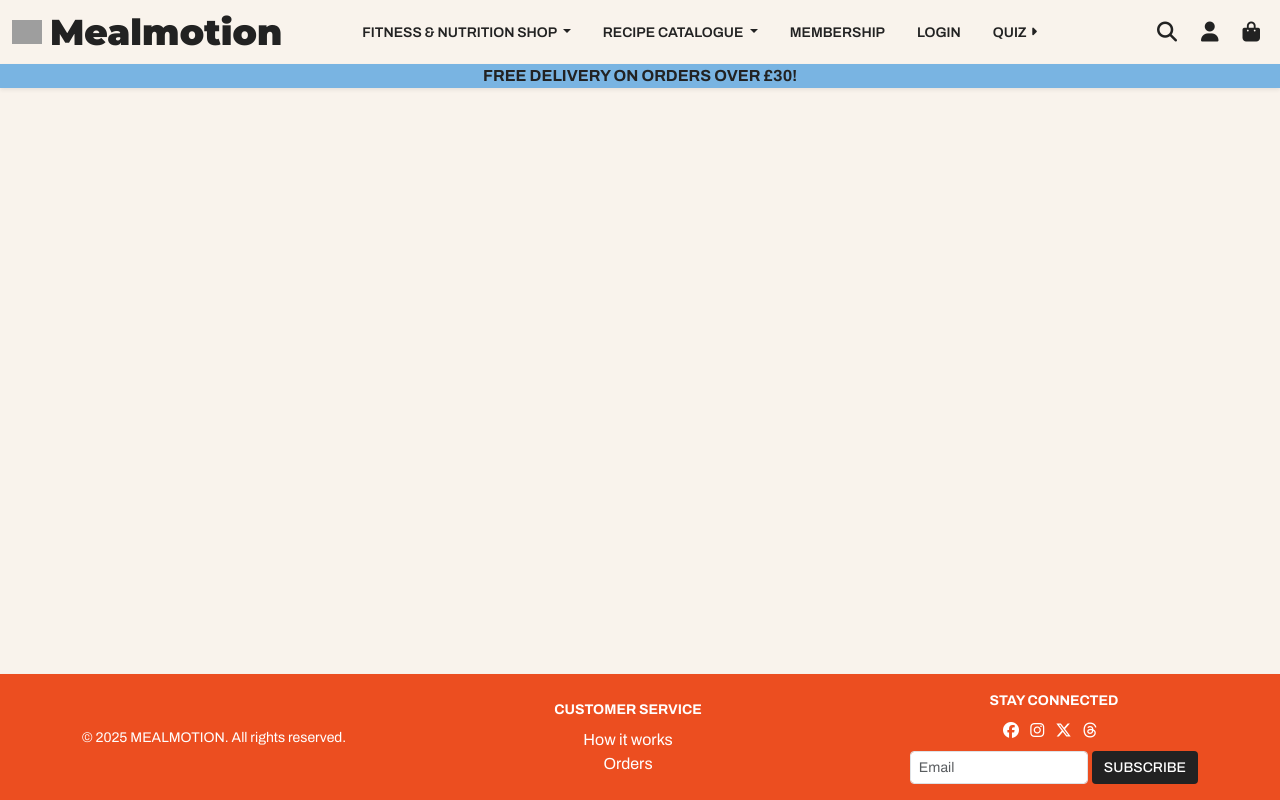
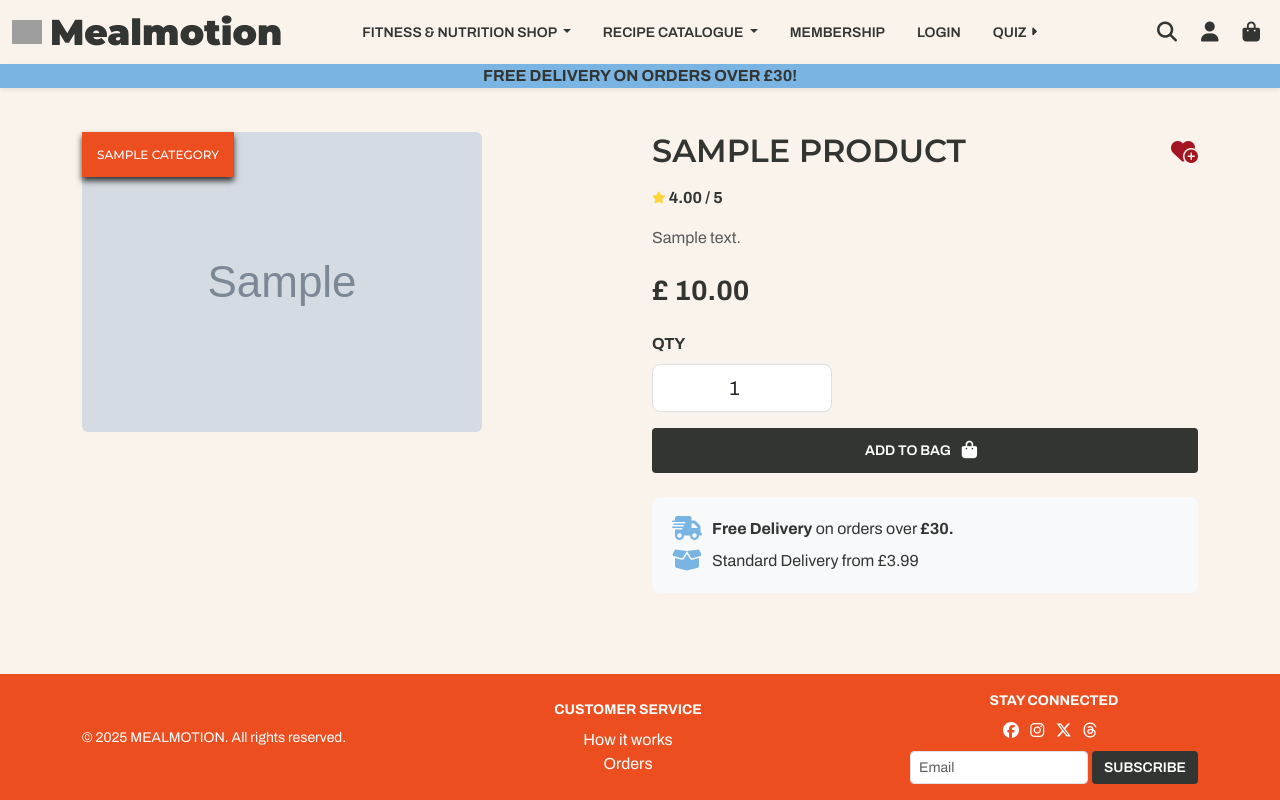
Before and after one commit to AugustinaGonja/mealmotion, a Django app: page /products/1 in a window 1280 px wide. Run offline with Django 5.2, Linux system fonts and the light colour scheme; tables that the repository leaves empty hold one stand-in row (values such as "Sample post"); grey boxes marked "Sample" are stand-in pictures; some libraries are stand-ins or nearby versions; grey boxes are pictures that could not be loaded.

Commit message:
Added content and styles to product details template.

```diff
--- a/products/templates/products/product_details.html
+++ b/products/templates/products/product_details.html
@@ -3,5 +3,56 @@
 
 {% block content %}
 
+<div class="container my-5">
+    <div class="row">
+        <div class="col-md-6 mb-4 position-relative">
+            <div class="category-badge">
+                {{ product.category.friendly_name }}
+            </div>
 
+            <img src="{{ product.image_url }}" class="img-fluid rounded" alt="{{ product.name }}">
+        </div>
+
+        <!-- Product Details -->
+        <div class="col-md-6">
+            <div class="product-header mb-3">
+                <h1 class="mb-0">{{ product.name }}</h1>
+                <i class="fa-solid fa-heart-circle-plus fa-xl"></i>
+            </div>
+            <div class="d-flex align-items-center mb-3">
+                <strong class="me-2">
+                    <i class="fa-solid fa-star fa-xs" style="color: #FFD43B;"></i>
+                    {{ product.rating }} / 5
+                </strong>
+            </div>
+
+            <p class="mb-4 fs-6 text-muted">{{ product.description }}</p>
+
+            <h3 class="fw-bold mb-4">£ {{ product.price }}</h3>
+
+            <!-- QTY Selector -->
+            <div class="mb-3">
+                <label class="form-label"><strong>QTY</strong></label>
+                <input type="number" class="form-control form-control-lg text-center" value="1" min="1"
+                    style="max-width: 180px;">
+            </div>
+
+            <button class="btn btn-primary btn-lg w-100 rounded-1 fn-shop mb-4">Add to Bag
+                <i class="fa-solid fa-bag-shopping fa-lg text-center mx-2"></i>
+            </button>
+
+            <!-- Delivery Info -->
+            <div class="delivery-box">
+                <div class="delivery-item">
+                    <i class="fa-solid fa-truck-fast fa-xl"></i>
+                    <span><strong>Free Delivery</strong> on orders over <strong>£30.</strong></span>
+                </div>
+                <div class="delivery-item mb-0">
+                    <i class="fa-solid fa-box-open fa-xl"></i>
+                    <span>Standard Delivery from £3.99</span>
+                </div>
+            </div>
+        </div>
+    </div>
+</div>
 {% endblock %}
--- a/static/css/base.css
+++ b/static/css/base.css
@@ -5,7 +5,7 @@
 body {
     font-family: 'Archivo', sans-serif;
     background-color: #f9f3ec;
-    color: #222;
+    color: #333533;
     display: flex;
     flex-direction: column;
     min-height: 100vh;
@@ -46,7 +46,7 @@ p.subtitle {
     font-family: 'Montserrat', sans-serif;
     font-weight: 900;
     font-size: 36px;
-    color: #222 !important;
+    color: #333533 !important;
 }
 
 #nav-banner {
@@ -60,7 +60,7 @@ p.subtitle {
 }
 
 .nav-link {
-    color: #222 !important;
+    color: #333533 !important;
     font-weight: 600;
     font-size: 14px;
     text-transform: uppercase;
@@ -73,17 +73,19 @@ p.subtitle {
 
 /* Buttons */
 .fn-shop, .form-btn {
-    background-color: #222 !important;
+    background-color: #333533 !important;
     color: #ffffff;
     border: none;
-    font-weight: 500;
+    font-weight: 600;
     font-size: 14px;
+    text-transform: uppercase;
     cursor: pointer;
-    transition: background-color 0.3s;
 }
 
 .fn-shop:hover, .form-btn:hover {
-    background-color: #444 !important;
+    background-color: #ffffff !important;
+    color: #333533;
+    border: 1px solid #333533;
 }
 
 .fn-shop {
@@ -122,11 +124,57 @@ p.subtitle {
     color:#ec4e20
 }
 
+.dropdown-heading {
+    font-family: 'Montserrat', sans-serif;
+    font-weight: 300;
+    font-size: 18px;
+    text-transform: uppercase;
+}
+
 /* Products */
 .product-image {
     width: 100%;
-    height: 350px;;
-    object-fit:fill;
+    height: 350px;
+    object-fit:cover;
+}
+
+.category-badge {
+    position: absolute;
+    background: #ec4e20;
+    color: white;
+    padding: 15px;
+    font: 12px 'Montserrat', sans-serif;
+    font-weight: 500;
+    text-transform: uppercase;
+    box-shadow: 0 4px 6px #333533;
+}
+
+.delivery-box {
+    background: #f8f9fa;
+    padding: 20px;
+    border-radius: 8px;
+}
+
+.delivery-item {
+    display: flex;
+    align-items: center;
+    margin-bottom: 8px;
+}
+
+.delivery-item i {
+    margin-right: 10px;
+    color: #79b4e2;
+}
+
+.product-header {
+    display: flex;
+    justify-content: space-between;
+    align-items: center;
+}
+
+.product-header i {
+    cursor: pointer;
+    color: #a31621;
 }
 
 /* Media Queries */
@@ -140,10 +188,10 @@ p.subtitle {
         padding: 1rem;
         z-index: 1050;
     }
-
-    .dropdown-menu {
-        border: none;
-    }
+    .dropdown-nav-mobile {
+    border: none;
+    box-shadow: none;
+}
 }
 
 @media (max-width: 600px) {
@@ -153,4 +201,8 @@ p.subtitle {
     .navbar-nav {
         gap: 0.5rem;
     }
+    .product-image {
+    height: fit-content;
+    object-fit:contain;
 }
+}
--- a/templates/includes/navbar.html
+++ b/templates/includes/navbar.html
@@ -22,15 +22,15 @@
             aria-expanded="false">
             Fitness & Nutrition Shop
           </a>
-          <ul class="dropdown-menu" aria-labelledby="shopDropdown">
+          <ul class="dropdown-menu dropdown-nav-mobile" aria-labelledby="shopDropdown">
             <li><a class="dropdown-item" href="{% url 'products' %}">All Products</a></li>
             <li>
               <hr class="dropdown-divider">
             </li>
-            <li><a class="dropdown-item" href="#">Category 1</a></li>
-            <li><a class="dropdown-item" href="#">Category 2</a></li>
-            <li><a class="dropdown-item" href="#">Category 3</a></li>
-            <li><a class="dropdown-item" href="#">Category 4</a></li>
+            <li><a class="dropdown-item" href="#">Supplements</a></li>
+            <li><a class="dropdown-item" href="#">Hydration</a></li>
+            <li><a class="dropdown-item" href="#">Fitness Equipment</a></li>
+            <li><a class="dropdown-item" href="#">Kitchen Tools</a></li>
           </ul>
         </li>
 
@@ -40,7 +40,7 @@
             aria-expanded="false">
             Recipe Catalogue
           </a>
-          <ul class="dropdown-menu" aria-labelledby="recipeDropdown">
+          <ul class="dropdown-menu dropdown-nav-mobile" aria-labelledby="recipeDropdown">
             <li><a class="dropdown-item" href="#">All Recipes</a></li>
             <li>
               <hr class="dropdown-divider">
```
Also changed, not shown: products/templates/products/products.html (+22 -15 lines).
